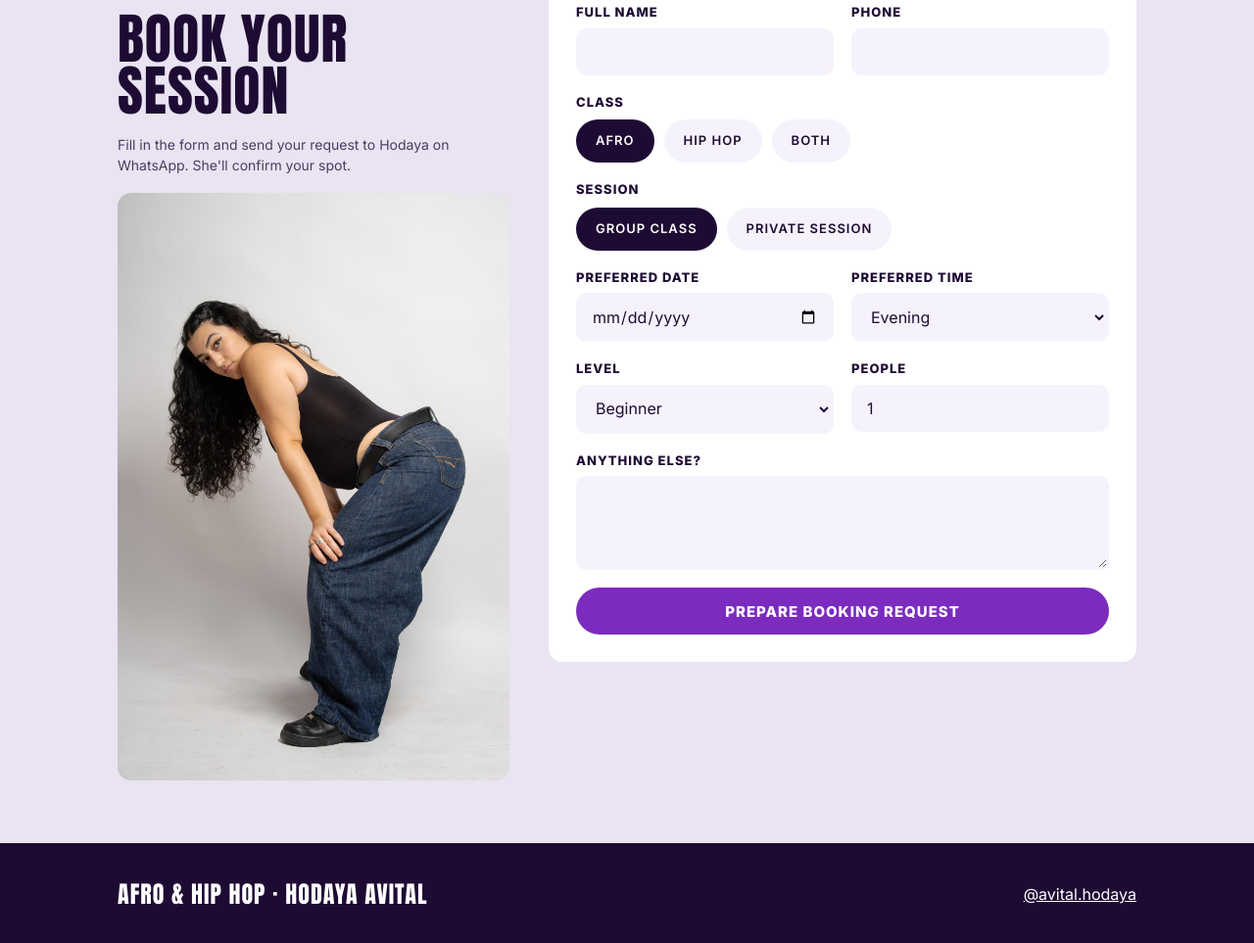
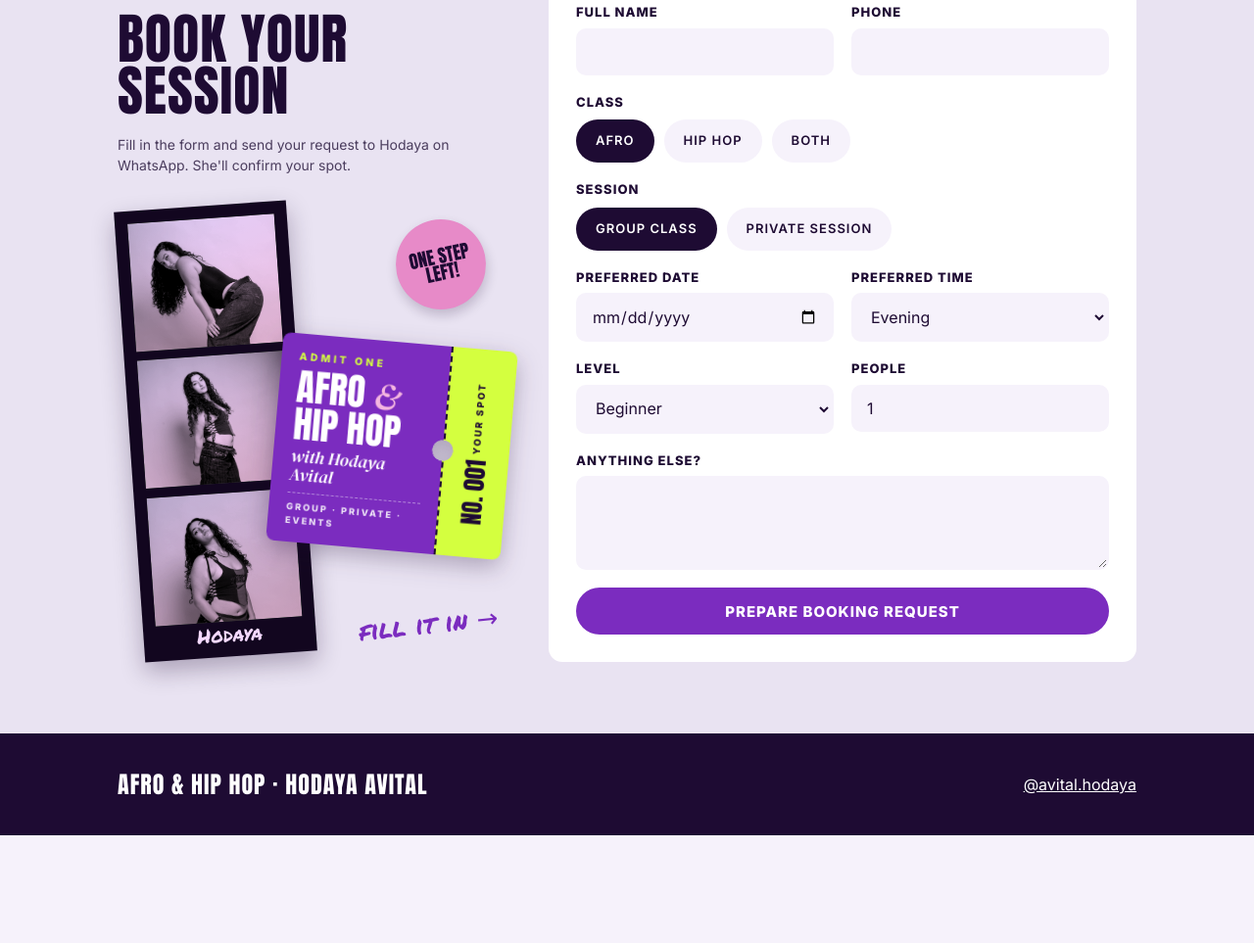
Before and after one commit to KevinMactoo/hodaya-avital-site, a website: page index.html in a window 1280 px wide. Shown: the part 4120-5083 px from the top of the page at 98% size. After the commit the page ends 4973 px from the top, so only its background shows below. Drawn offline with Linux system fonts and the light colour scheme; no server answers.

Commit message:
Booking section: photo-booth strip and Admit One ticket
Replaces the plain photo next to the form with a tilted photo-booth strip
(three tinted shots), a perforated purple/lime ticket, a 'One step left!'
sticker and a hand-written pointer to the form. Scales with its container.

Co-Authored-By: Claude Opus 5.5 <noreply@anthropic.com>
Claude-Session: https://claude.ai/code/session_01UX1rykMXjfECkHGWvTLHuD

```diff
--- a/index.html
+++ b/index.html
@@ -93,6 +93,31 @@
   .reel-embed iframe{border:0;width:100%;max-width:400px;height:min(80vh,720px);border-radius:8px;background:#fff}
   .reel-embed a{font-weight:800;font-size:14px;padding:6px 0}
   .announce{background:var(--accent);color:#fff;text-align:center;font-weight:800;font-size:15px;padding:12px 20px}
+  /* Booking art: photo-booth strip + ticket */
+  .book-art{position:relative;width:100%;aspect-ratio:5/6;container-type:inline-size;margin-top:8px}
+  .ba-strip{position:absolute;left:3%;top:1%;width:44%;height:96%;background:#12061F;padding:3.2cqw 3.2cqw 9cqw;display:flex;flex-direction:column;gap:2.4cqw;transform:rotate(-4deg);box-shadow:0 2.5cqw 6cqw rgba(30,11,51,.3);z-index:1}
+  .ba-frame{position:relative;flex:1;overflow:hidden;background:#333}
+  .ba-frame img{width:100%;height:100%;object-fit:cover;object-position:50% 22%;filter:grayscale(1) contrast(1.15);display:block}
+  .ba-frame::after{content:"";position:absolute;inset:0;background:linear-gradient(160deg,#C9A6F5,#E78AC8);mix-blend-mode:multiply;opacity:.55}
+  .ba-strip-name{position:absolute;left:0;right:0;bottom:2cqw;text-align:center;font-family:"Permanent Marker","Comic Sans MS",cursive;font-size:5cqw;color:#F4D9FF}
+  .ba-ticket{position:absolute;right:0;top:30%;width:60%;display:flex;transform:rotate(5deg);filter:drop-shadow(0 2cqw 3cqw rgba(30,11,51,.3));z-index:2}
+  .ba-main{flex:1;background:#7B2CBF;color:#fff;padding:4cqw 4.5cqw;display:flex;flex-direction:column;gap:1.4cqw;border-radius:2cqw 0 0 2cqw;
+    -webkit-mask:radial-gradient(circle at 100% 50%,transparent 2.6cqw,#000 2.7cqw);mask:radial-gradient(circle at 100% 50%,transparent 2.6cqw,#000 2.7cqw)}
+  .ba-admit{font-size:2.6cqw;font-weight:800;letter-spacing:.8cqw;text-transform:uppercase;color:#D4FF3F}
+  .ba-title{font-family:Anton,Impact,sans-serif;font-size:9.5cqw;line-height:.92;text-transform:uppercase}
+  .ba-title em{font-family:"DM Serif Display",Georgia,serif;color:#F4B6E0}
+  .ba-with{font-family:"DM Serif Display",Georgia,serif;font-style:italic;font-size:4.4cqw;line-height:1.1}
+  .ba-meta{font-size:2.3cqw;font-weight:800;letter-spacing:.5cqw;text-transform:uppercase;opacity:.85;border-top:.4cqw dashed rgba(255,255,255,.5);padding-top:1.6cqw;margin-top:.6cqw}
+  .ba-stub{width:17cqw;background:#D4FF3F;color:#1E0B33;display:flex;flex-direction:column;align-items:center;justify-content:center;gap:1.5cqw;border-left:.5cqw dashed #1E0B33;border-radius:0 2cqw 2cqw 0;
+    -webkit-mask:radial-gradient(circle at 0 50%,transparent 2.6cqw,#000 2.7cqw);mask:radial-gradient(circle at 0 50%,transparent 2.6cqw,#000 2.7cqw)}
+  .ba-stub span,.ba-stub b{writing-mode:vertical-rl;transform:rotate(180deg);text-transform:uppercase;white-space:nowrap}
+  .ba-stub span{font-size:2.4cqw;font-weight:800;letter-spacing:.5cqw}
+  .ba-stub b{font-family:Anton,Impact,sans-serif;font-weight:400;font-size:6cqw}
+  .ba-sticker{position:absolute;right:6%;top:4%;width:23cqw;height:23cqw;border-radius:50%;background:#E78AC8;color:#1E0B33;display:grid;place-items:center;text-align:center;font-family:Anton,Impact,sans-serif;font-size:4.6cqw;line-height:.95;text-transform:uppercase;transform:rotate(-12deg);box-shadow:0 1.5cqw 3cqw rgba(30,11,51,.2);z-index:3}
+  .ba-note{position:absolute;right:3%;bottom:6%;font-family:"Permanent Marker","Comic Sans MS",cursive;font-size:6.5cqw;color:#7B2CBF;transform:rotate(-6deg);z-index:3}
+  .ba-down{display:none}
+  .split .book-art img{border-radius:0;max-height:none}
+  @media (max-width:820px){ .ba-right{display:none} .ba-down{display:inline} }
   .posters{display:grid;grid-template-columns:repeat(3,1fr);gap:20px}
   .poster{padding:0;border:0;background:none;cursor:zoom-in;text-align:left;display:flex;flex-direction:column;gap:10px;font:inherit;color:inherit}
   .poster-frame{position:relative;width:100%;aspect-ratio:2/3;overflow:hidden;border-radius:10px;box-shadow:0 10px 30px rgba(30,11,51,.15);background:var(--ground)}
@@ -426,7 +451,25 @@
       <p class="kicker" style="color:var(--accent)">Booking</p>
       <h2 class="display" style="font-size:56px">Book your session</h2>
       <p class="note">Fill in the form and send your request to Hodaya on WhatsApp. She'll confirm your spot.</p>
-      <img src="photos/low-stance.jpg" alt="Hodaya in a low hip hop stance">
+      <div class="book-art" role="img" aria-label="Photo-booth strip of Hodaya dancing, with a ticket that says Admit one: Afro and Hip Hop with Hodaya Avital">
+        <div class="ba-strip" aria-hidden="true">
+          <div class="ba-frame"><img loading="lazy" src="photos/low-stance.jpg" alt=""></div>
+          <div class="ba-frame"><img loading="lazy" src="photos/standing-bw.jpg" alt=""></div>
+          <div class="ba-frame"><img loading="lazy" src="photos/kneeling-bw.jpg" alt=""></div>
+          <div class="ba-strip-name">Hodaya</div>
+        </div>
+        <div class="ba-ticket" aria-hidden="true">
+          <div class="ba-main">
+            <span class="ba-admit">Admit one</span>
+            <span class="ba-title">Afro <em>&amp;</em><br>Hip Hop</span>
+            <span class="ba-with">with Hodaya Avital</span>
+            <span class="ba-meta">Group · Private · Events</span>
+          </div>
+          <div class="ba-stub"><span>Your spot</span><b>No. 001</b></div>
+        </div>
+        <div class="ba-sticker" aria-hidden="true">One step<br>left!</div>
+        <div class="ba-note" aria-hidden="true"><span class="ba-right">fill it in &rarr;</span><span class="ba-down">fill it in &darr;</span></div>
+      </div>
     </div>
     <div>
       <form id="form" novalidate>
```
